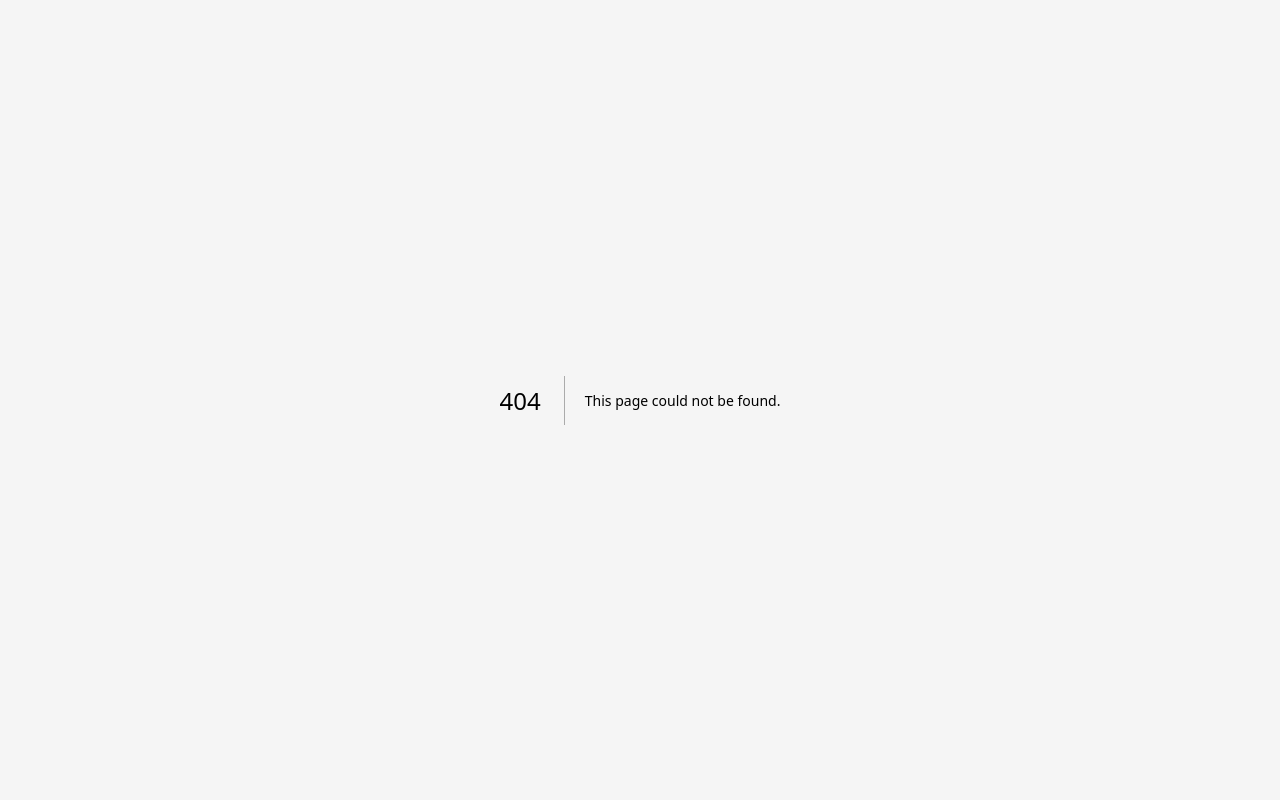
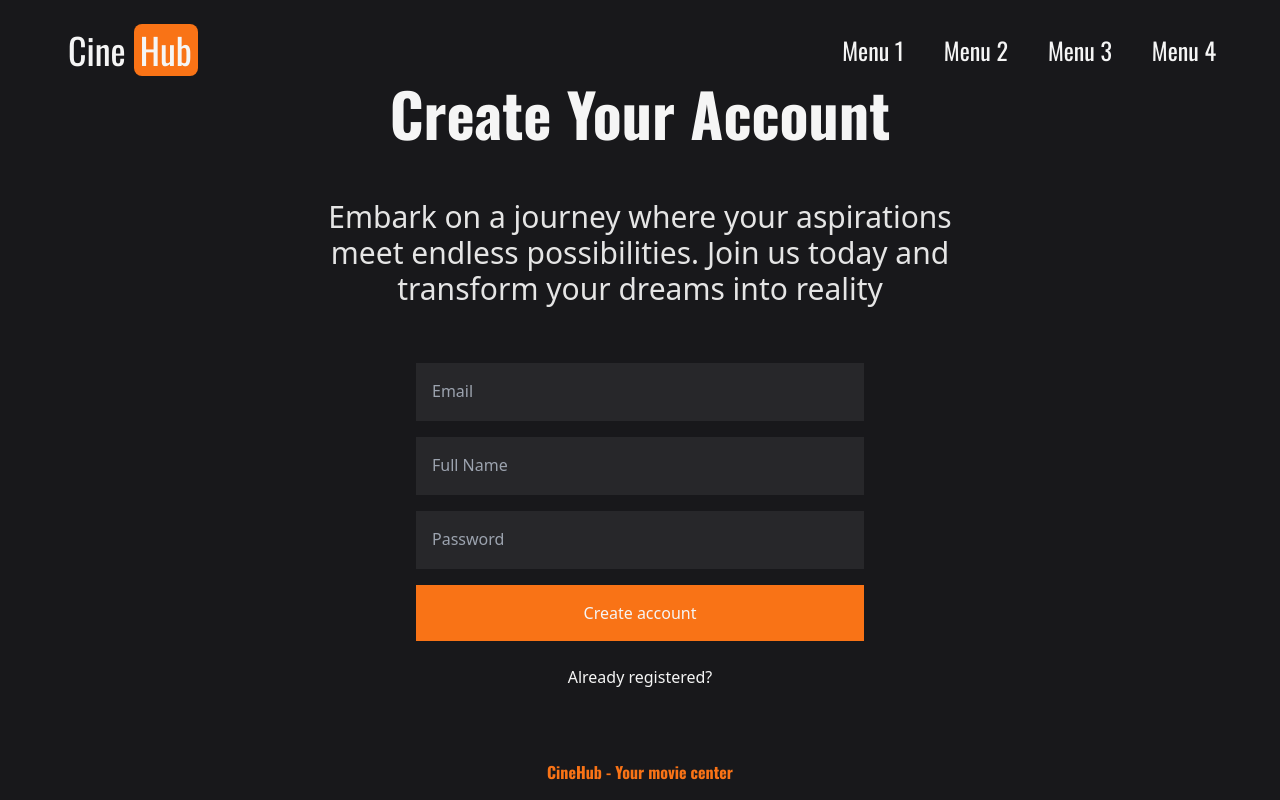
Before and after one commit to krudny/CineHub, a Next.js app in the folder cinehub-frontend/: page /auth/register in a window 1280 px wide. Before the commit this address had no page. Built offline with nearby package versions, Linux system fonts and the light colour scheme.

Commit message:
Login and register page

```diff
--- /dev/null
+++ b/cinehub-frontend/app/auth/layout.tsx
@@ -0,0 +1,20 @@
+import LayoutProps from "@/app/types/interfaces";
+import Navbar from "@/app/components/Navbar";
+
+export default function Page({ children }: LayoutProps) {
+  return (
+    <div className="w-screen h-md:h-screen flex flex-col flex-1 bg-zinc-900">
+      <Navbar />
+
+      {children}
+
+      <div className="w-full flex justify-center">
+        <div className="w-96 text-center">
+          <p className="text-orange-500 font-oswald font-bold mb-4">
+            CineHub - Your movie center
+          </p>
+        </div>
+      </div>
+    </div>
+  );
+}
--- /dev/null
+++ b/cinehub-frontend/app/auth/login/page.tsx
@@ -0,0 +1,48 @@
+import Link from "next/link";
+
+export default function Page() {
+  return (
+    <div className="text-neutral-100  mx-auto flex flex-col justify-center items-center w-full p-10 md:w-3/5 max-w-3xl h-full">
+      <div className="flex flex-col justify-center items-center text-center ">
+        <h1 className="font-bold font-oswald text-3xl md:text-4xl lg:text-6xl md:-mt-16">
+          Login to Your Account
+        </h1>
+        <h3 className=" text-neutral-200 text-xl md:text-2xl lg:text-3xl my-14">
+          Experience the magic of cinema with the latest blockbusters and
+          timeless classics. Join us for unforgettable moments on the big
+          screen!
+        </h3>
+      </div>
+      <div className="flex flex-col justify-center items-center w-full max-w-md ">
+        <form className=" w-full flex flex-col gap-y-4" autoComplete="off">
+          <input
+            className="w-full p-4 bg-zinc-800 box-border border-b-2 border-zinc-800 focus:border-orange-500 transition duration-150 ease-in-out autofill:none focus:outline-none  focus:ring-0"
+            id="email"
+            type="email"
+            placeholder="Email"
+          />
+          <input
+            className="w-full p-4 bg-zinc-800 box-border border-b-2 border-zinc-800 focus:border-orange-500 transition duration-150 ease-in-out autofill:none focus:outline-none  focus:ring-0"
+            id="password"
+            type="password"
+            placeholder="Password"
+          />
+          <button
+            className="w-full p-4 bg-orange-500 border-none transition duration-150 ease-in-out hover:bg-orange-600"
+            type="submit"
+          >
+            Login
+          </button>
+        </form>
+        <Link href="/auth/register">
+          <p className="text-neutral-100 mt-10 text-md hover:cursor-pointer">
+            Don't have account?
+          </p>
+        </Link>
+        <p className="text-neutral-100 mt-4 text-md hover:cursor-pointer">
+          Forgot password?
+        </p>
+      </div>
+    </div>
+  );
+}
--- /dev/null
+++ b/cinehub-frontend/app/auth/register/page.tsx
@@ -0,0 +1,50 @@
+import Link from "next/link";
+
+export default function Page() {
+  return (
+    <div className="text-neutral-100  mx-auto flex flex-col justify-center items-center w-full p-10 md:w-3/5 max-w-3xl h-full">
+      <div className="flex flex-col justify-center items-center text-center ">
+        <h1 className="font-bold font-oswald text-3xl md:text-4xl lg:text-6xl md:-mt-16">
+          Create Your Account
+        </h1>
+        <h3 className=" text-neutral-200 text-xl md:text-2xl lg:text-3xl my-14">
+          Embark on a journey where your aspirations meet endless possibilities.
+          Join us today and transform your dreams into reality
+        </h3>
+      </div>
+      <div className="flex flex-col justify-center items-center w-full max-w-md ">
+        <form className=" w-full flex flex-col gap-y-4" autoComplete="off">
+          <input
+            className="w-full p-4 bg-zinc-800 box-border border-b-2 border-zinc-800 focus:border-orange-500 transition duration-150 ease-in-out autofill:none focus:outline-none  focus:ring-0"
+            id="email"
+            type="email"
+            placeholder="Email"
+          />
+          <input
+            className="w-full p-4 bg-zinc-800 box-border border-b-2 border-zinc-800 focus:border-orange-500 transition duration-150 ease-in-out autofill:none focus:outline-none  focus:ring-0"
+            id="name"
+            type="string"
+            placeholder="Full Name"
+          />
+          <input
+            className="w-full p-4 bg-zinc-800 box-border border-b-2 border-zinc-800 focus:border-orange-500 transition duration-150 ease-in-out autofill:none focus:outline-none  focus:ring-0"
+            id="password"
+            type="password"
+            placeholder="Password"
+          />
+          <button
+            className="w-full p-4 bg-orange-500 border-none transition duration-150 ease-in-out hover:bg-orange-600"
+            type="submit"
+          >
+            Create account
+          </button>
+        </form>
+        <Link href="/auth/login">
+          <p className="text-neutral-100 my-6 text-md hover:cursor-pointer">
+            Already registered?
+          </p>
+        </Link>
+      </div>
+    </div>
+  );
+}
--- a/cinehub-frontend/app/components/Navbar.tsx
+++ b/cinehub-frontend/app/components/Navbar.tsx
@@ -5,7 +5,7 @@ export default function Navbar() {
         <p className="p-1 md:py-1.5">Cine</p>
         <p className="bg-orange-500 rounded-lg md:mx-1 p-1 md:p-1.5">Hub</p>
       </div>
-      <div className="flex items-center font-oswald text-md md:text-2xl gap-x-10">
+      <div className="flex items-center font-oswald text-md md:text-2xl gap-x-4 sm:gap-x-10">
         <p className="relative group">
           Menu 1
           <span className="absolute left-0 -bottom-1 w-0 h-[2px] bg-neutral-100 transition-all duration-300 group-hover:w-full"></span>
--- a/cinehub-frontend/app/home/page.tsx
+++ b/cinehub-frontend/app/home/page.tsx
@@ -1,18 +1,16 @@
 import Navbar from "@/app/components/Navbar";
 import TrendingFilms from "@/app/components/TrendingFilms";
 import Hero from "@/app/components/Hero";
-import {heroMovie} from "@/app/utils/data";
+import { heroMovie } from "@/app/utils/data";
 
 export default function Page() {
-
-
   return (
     <div className="relative w-full">
       <div className="w-full absolute top-0 z-20">
         <Navbar />
       </div>
 
-      <Hero {...heroMovie}/>
+      <Hero {...heroMovie} />
 
       <TrendingFilms />
     </div>
--- a/cinehub-frontend/app/page.tsx
+++ b/cinehub-frontend/app/page.tsx
@@ -1,5 +1,3 @@
 export default function Home() {
-  return (
-     <h1>Hello World</h1>
-  )
+  return <h1>Hello World</h1>;
 }
--- a/cinehub-frontend/app/types/interfaces.tsx
+++ b/cinehub-frontend/app/types/interfaces.tsx
@@ -1,3 +1,5 @@
+import { ReactNode } from "react";
+
 export default interface HeroProps {
   url: string;
   title: string;
@@ -6,3 +8,7 @@ export default interface HeroProps {
   year: number;
   description: string;
 }
+
+export default interface LayoutProps {
+  children: ReactNode;
+}
--- a/cinehub-frontend/app/utils/data.tsx
+++ b/cinehub-frontend/app/utils/data.tsx
@@ -1,10 +1,11 @@
 import HeroProps from "@/app/types/interfaces";
 
-export const heroMovie:HeroProps = {
-    url: "/the_witcher.jpg",
-    year: 2020,
-    rating: 7.9,
-    description: "Lorem Ipsum is simply dummy text of the printing and typesetting industry. Lorem Ipsum has been the industry's standard dummy text ever since the 1500s, when an unknown printer took a galley of type and scrambled it to make a type specimen book. It has survived not only five centuries, but also the leap into electronic typesetting, remaining essentially unchanged.",
-    duration: "2:15",
-    title: "The Witcher"
-}
+export const heroMovie: HeroProps = {
+  url: "/the_witcher.jpg",
+  year: 2020,
+  rating: 7.9,
+  description:
+    "Lorem Ipsum is simply dummy text of the printing and typesetting industry. Lorem Ipsum has been the industry's standard dummy text ever since the 1500s, when an unknown printer took a galley of type and scrambled it to make a type specimen book. It has survived not only five centuries, but also the leap into electronic typesetting, remaining essentially unchanged.",
+  duration: "2:15",
+  title: "The Witcher",
+};
--- a/cinehub-frontend/tailwind.config.ts
+++ b/cinehub-frontend/tailwind.config.ts
@@ -16,6 +16,10 @@ export default {
         background: "var(--background)",
         foreground: "var(--foreground)",
       },
+      screens: {
+        "h-md": { raw: "(min-height: 768px)" },
+        "h-lg": { raw: "(min-height: 1024px)" },
+      },
     },
   },
   plugins: [],
```
Also changed, not shown: cinehub-frontend/app/components/Hero.tsx (+11 -11 lines). Lines whose indentation alone changed are shown as unchanged.
